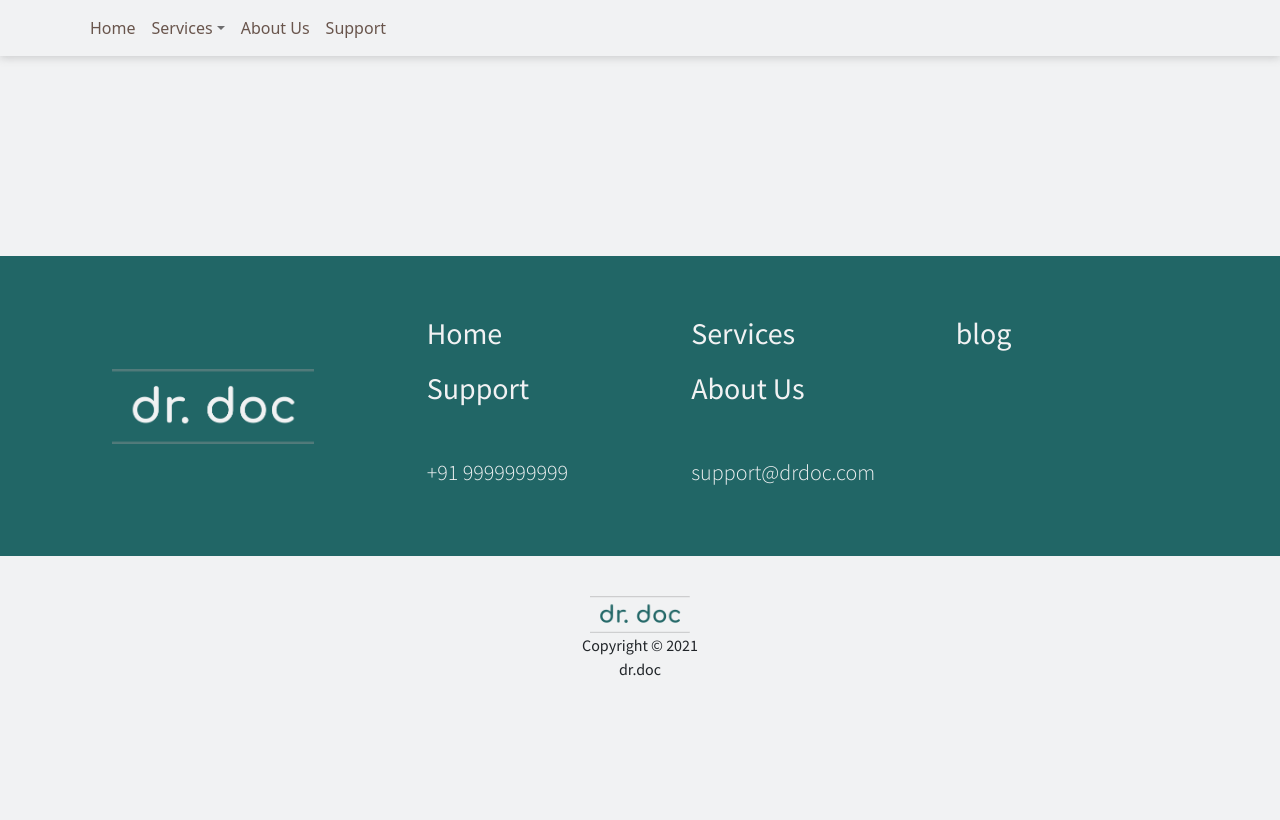
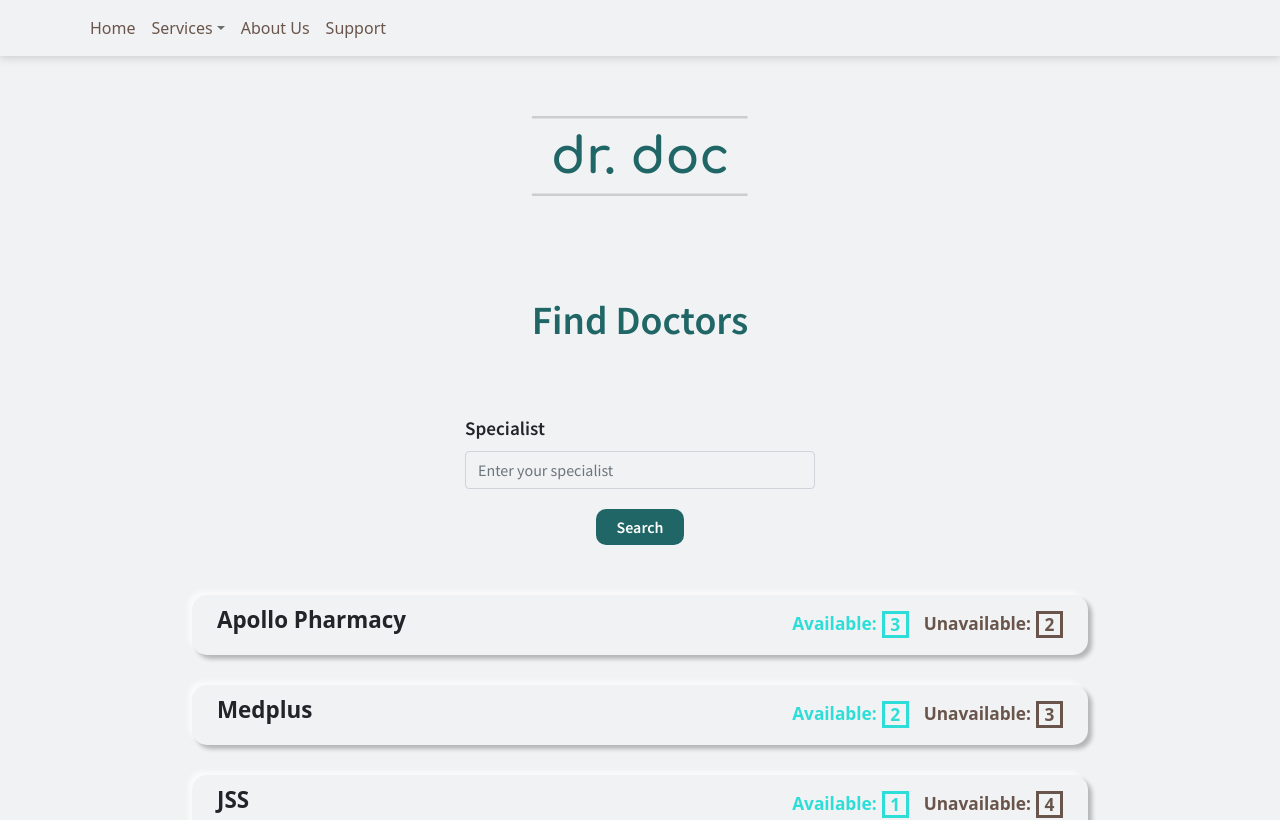
Before and after one commit to ChetanKrishna07/Dr-Doc, a React (Create React App) app: page /doctors in a window 1280 px wide. Shown: the top 820 px of the page. Built offline with nearby package versions, Linux system fonts and the light colour scheme.

Commit message:
Create doctor page

```diff
--- a/src/App.js
+++ b/src/App.js
@@ -3,6 +3,7 @@
 import { BrowserRouter, Routes, Route } from "react-router-dom";
 import Diagnostics from './pages/diagnostics';
 import Medicines from './pages/medicines';
+import Doctors from './pages/doctors'
 import Navigation from './Components/Navbar';
 import Footer from './Components/Footer';
 
@@ -14,6 +15,7 @@
         <Route path="/" element={<Medicines />} />
         <Route path="/medicines" element={<Medicines />} />
         <Route path="/diagnostics" element={<Diagnostics />} />
+        <Route path="/doctors" element={<Doctors />} />
       </Routes>
       <Footer />
     </BrowserRouter>
--- a/src/Components/Navbar.jsx
+++ b/src/Components/Navbar.jsx
@@ -22,7 +22,7 @@
                         <Nav>
                             <Nav.Link href="#home" style={navItems}>Home</Nav.Link>
                             <NavDropdown title={<span style={navItems}>Services</span>} id="responsive-nav-dropdown">
-                                <NavDropdown.Item href="#services/#doctor" style={navItems}>Find Doctor</NavDropdown.Item>
+                                <NavDropdown.Item href="/doctors" style={navItems}>Find Doctor</NavDropdown.Item>
                                 <NavDropdown.Item href="/medicines" style={navItems}>Medicines</NavDropdown.Item>
                                 <NavDropdown.Item href="/diagnostics" style={navItems}>Diagnostics</NavDropdown.Item>
                             </NavDropdown>
--- /dev/null
+++ b/src/pages/doctors.js
@@ -0,0 +1,53 @@
+import React from 'react';
+import '../App.css';
+import MainLogo from '../Components/MainLogo'
+import Header from '../Components/Header'
+import Input from '../Components/Input'
+import Button from '../Components/Button'
+import Medicine from '../Components/MedicineList'
+import Store from '../Components/Store'
+
+import LogoSrc from '../images/main_logo.png'
+import Colors from '../colorsPallate'
+
+const Medicines = () => {
+    const [inputText, setInput] = React.useState("")
+    const [specialist, setSpecialist] = React.useState("")
+
+    function inputChange(event) {
+        setInput(event.target.value);
+    }
+
+    function changeSpecialist() {
+        setSpecialist(inputText)
+        setInput("")
+    }
+
+    const doctorStyle = {
+        fontFamily: "Source Sans Pro",
+        fontWeight: 600,
+        fontSize: "1.2em",
+        textAlign: 'center'
+    }
+
+    return (
+        <div>
+            <MainLogo src={LogoSrc} />
+            <Header title="Find Doctors" />
+            <Input name="Specialist"
+                placeholder="Enter your specialist"
+                type="text"
+                value={inputText}
+                handleChange={inputChange}
+            />
+            <Button text="Search" color={Colors.primary} handleClick={changeSpecialist} />
+            {specialist != "" && <h1 style = {doctorStyle}>{specialist}</h1>}
+            <Store storeName="Apollo Pharmacy" available="3" unavailable="2" availableList = {['med 1', 'med 2', 'med 3']} unavailableList = {['med 4', 'med 5']}/>
+            <Store storeName="Medplus" available="2" unavailable="3" availableList = {['med 1', 'med 2']} unavailableList = {['med 3', 'med 4', 'med 5']}/>
+            <Store storeName="JSS" available="1" unavailable="4" availableList = {['med 1']} unavailableList = {['med 2', 'med 3', 'med 4', 'med 5']}/>
+            <Store storeName="ESI Pharmacy" available="1" unavailable="4" availableList = {['med 2']} unavailableList = {['med 1','med 3','med 4', 'med 5']}/>
+        </div>
+    );
+}
+
+export default Medicines;
```
